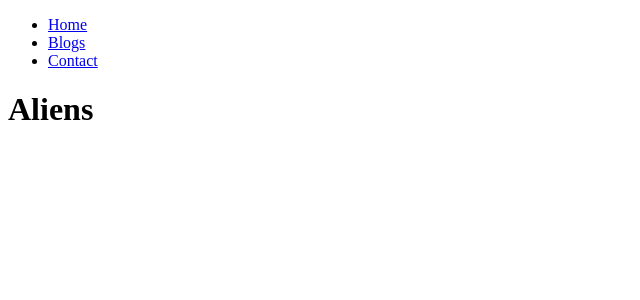
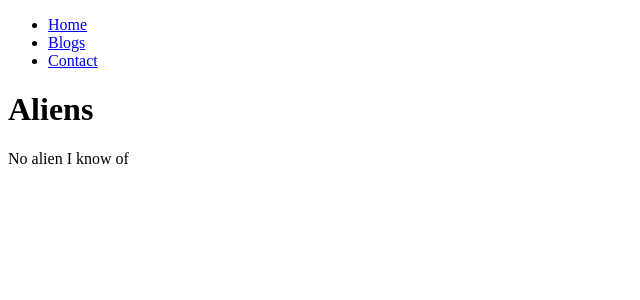
Before and after one commit to Plasnid/router6-testing, a React (Create React App) app: page /aliens in a window 1280 px wide. Shown: the top 300 px of the page, without its empty margins (0-640 px from the left). Built offline with nearby package versions, Linux system fonts and the light colour scheme.

Commit message:
Added wildcard nested path example.

```diff
--- a/src/index.js
+++ b/src/index.js
@@ -11,6 +11,7 @@ import Projects from "./pages/Projects";
 import Aliens from "./pages/Aliens";
 import Zerkblatt from "./pages/Zerkblatt";
 import Zargon from "./pages/Zargon";
+import Who from "./pages/Who";
 
 export default function App() {
 
@@ -32,6 +33,7 @@ export default function App() {
           <Route path="aliens/*" Component={ Aliens }>
                 <Route path="zerkblatt" Component={ Zerkblatt } />
                 <Route path="zargon" Component={ Zargon } />
+                <Route path="*" Component={ Who } />
         </Route>
           <Route path="*" element={<NoPage />} />
         </Route>
--- /dev/null
+++ b/src/pages/Who.js
@@ -0,0 +1,8 @@
+const Who = () => {
+    return (
+        <>
+            <p>No alien I know of</p>
+        </>
+    );
+}
+export default Who;
```
